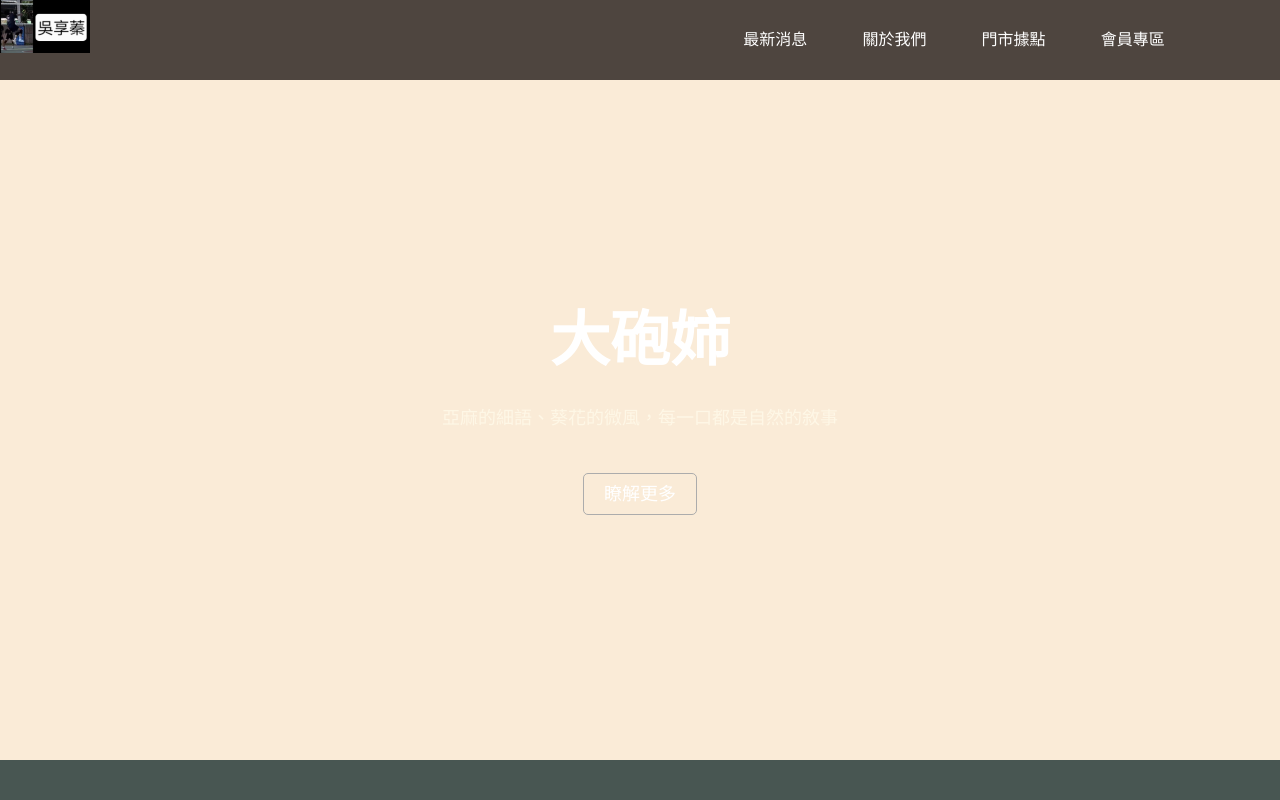
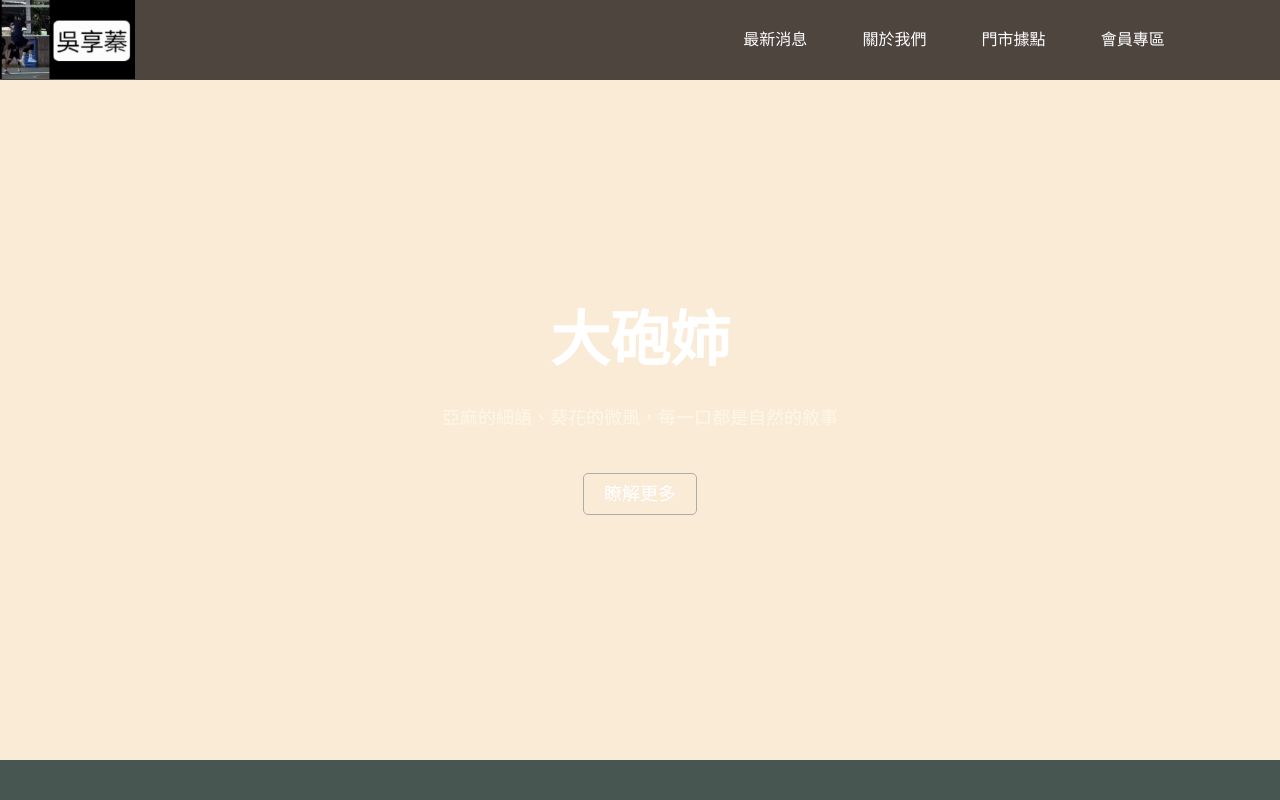
Before and after one commit to jennywah/CSS, a plain HTML site: page vol/index.html in a window 1280 px wide. Shown: the top 800 px of the page. Drawn offline with Linux system fonts and the light colour scheme.

Commit message:
Update index.html

```diff
--- a/vol/index.html
+++ b/vol/index.html
@@ -8,7 +8,7 @@
 </head>
 <body>
     <header>
-        <img src="./images/10.jpg" alt="" class="title-img" style="width:90px; height:auto;">
+        <img src="./images/10.jpg" alt="" class="title-img" style="width:135px; height:auto;">
     <button class="menu">&#9776;</button>
     <nav>
     <ul>
```
